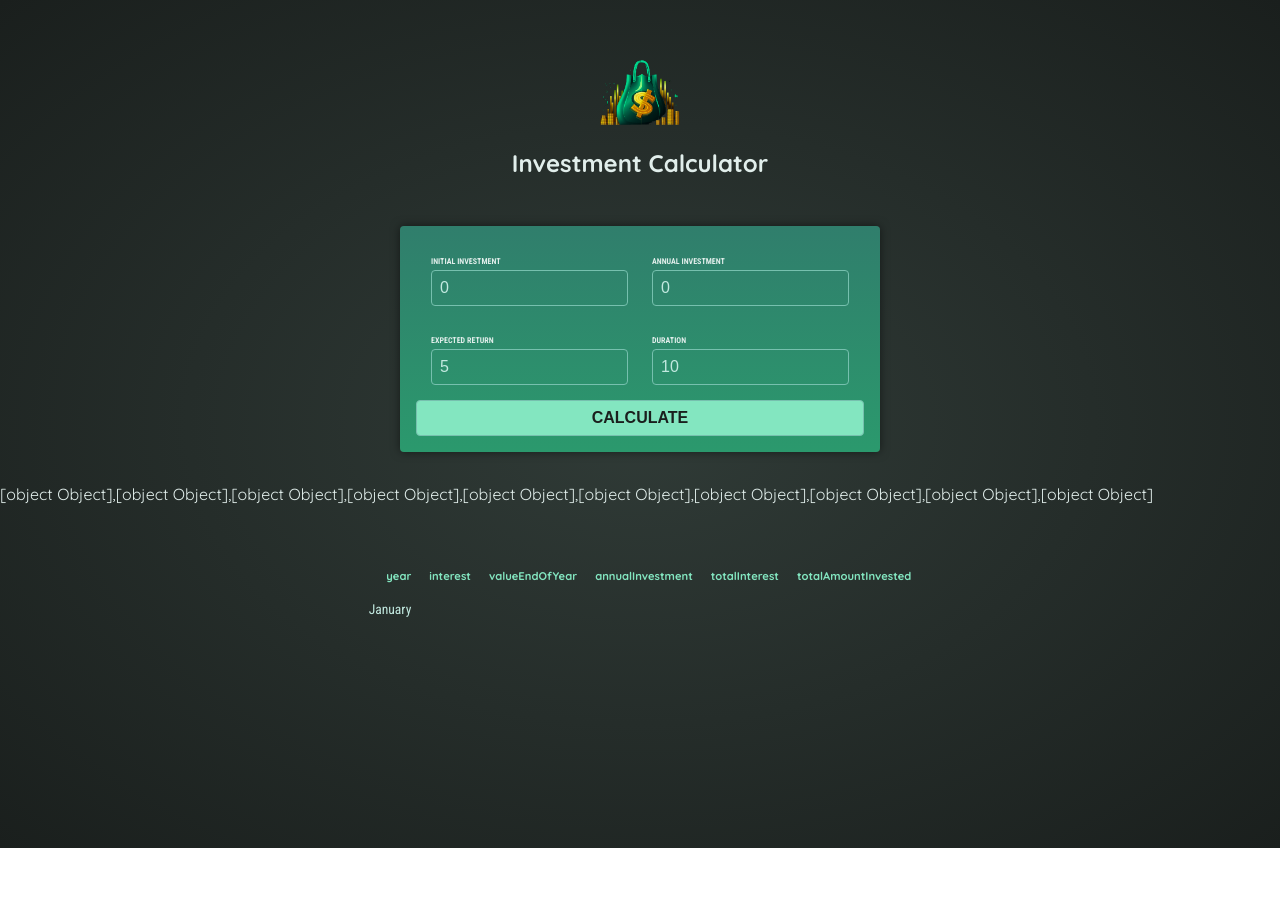
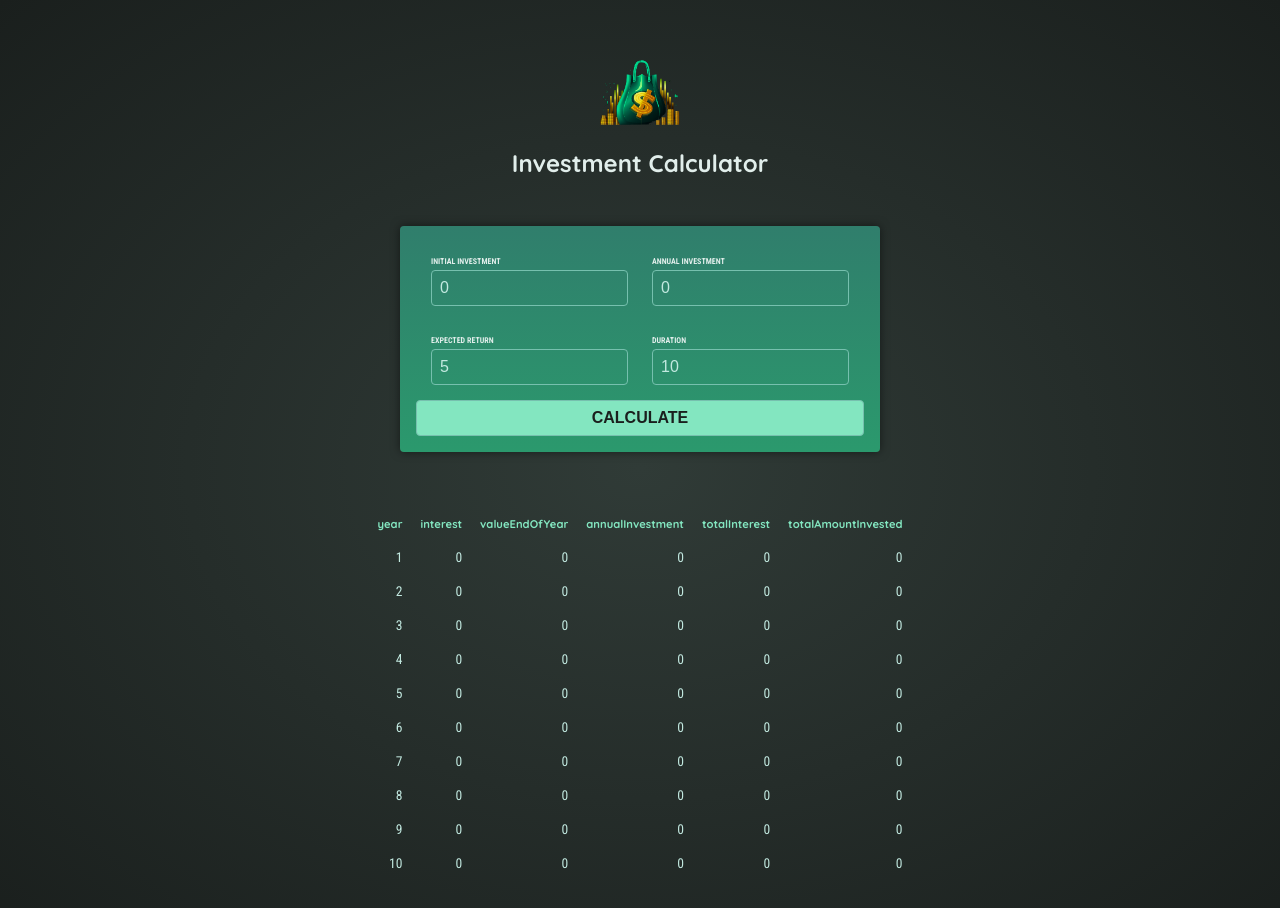
Before and after one commit to EliteCoder75/investment_app-, an Angular app: page / in a window 1280 px wide. Both pictures are taken after a click on the button "CALCULATE". Shown: the top 908 px of the page. Before the commit the page ends 848 px from the top, so only its background shows below. Built offline with nearby package versions, Linux system fonts and the light colour scheme.

Commit message:
rendering the data array in the form of table in investment-results.component

```diff
--- a/src/app/investment-results/investment-results.component.css
+++ b/src/app/investment-results/investment-results.component.css
@@ -5,6 +5,7 @@ table {
     table-layout: fixed;
     border-spacing: 1rem;
     text-align: right;
+    align-items: center;
   }
 
   table thead {
@@ -17,3 +18,7 @@ table {
     font-size: 0.85rem;
     color: #c2e9e0;
   }
+
+  tr>th, tr>td {
+    align-items: center;
+  }
--- a/src/app/investment-results/investment-results.component.html
+++ b/src/app/investment-results/investment-results.component.html
@@ -1,6 +1,9 @@
-<p>{{table}}</p>
 
-<table>
+@if (table?.length == 0) {
+    <p class= "center"> enter valid input metrics for the investment !</p>
+}
+@else {
+    <table class="center">
         <thead>
           <tr>
             <th>year</th>
@@ -13,9 +16,17 @@
         </thead>
 
         <tbody>
+          @for (result of table; track result.year) {
             <tr>
-        <td>January</td>
+                <td>{{result.year}}</td>
+                <td>{{result.interest}}</td>
+                <td>{{result.valueEndOfYear}}</td>
+                <td>{{result.annualInvestment}}</td>
+                <td>{{result.totalInterest}}</td>
+                <td>{{result.totalAmountInvested}}</td>
+            </tr>
+          }
 
-      </tr>
         </tbody>
     </table>
+}
--- a/src/app/investment-results/investment-results.component.ts
+++ b/src/app/investment-results/investment-results.component.ts
@@ -8,6 +8,5 @@ import { Component, Input } from '@angular/core';
   styleUrl: './investment-results.component.css'
 })
 export class InvestmentResultsComponent {
-  @Input({ required: true }) table!: { year: number; interest: number; valueEndOfYear: number; annualInvestment: number; totalInterest: number; totalAmountInvested: number; }[];
-
+  @Input() table?: { year: number; interest: number; valueEndOfYear: number; annualInvestment: number; totalInterest: number; totalAmountInvested: number; }[];
 }
```
Lines whose indentation alone changed are shown as unchanged.
